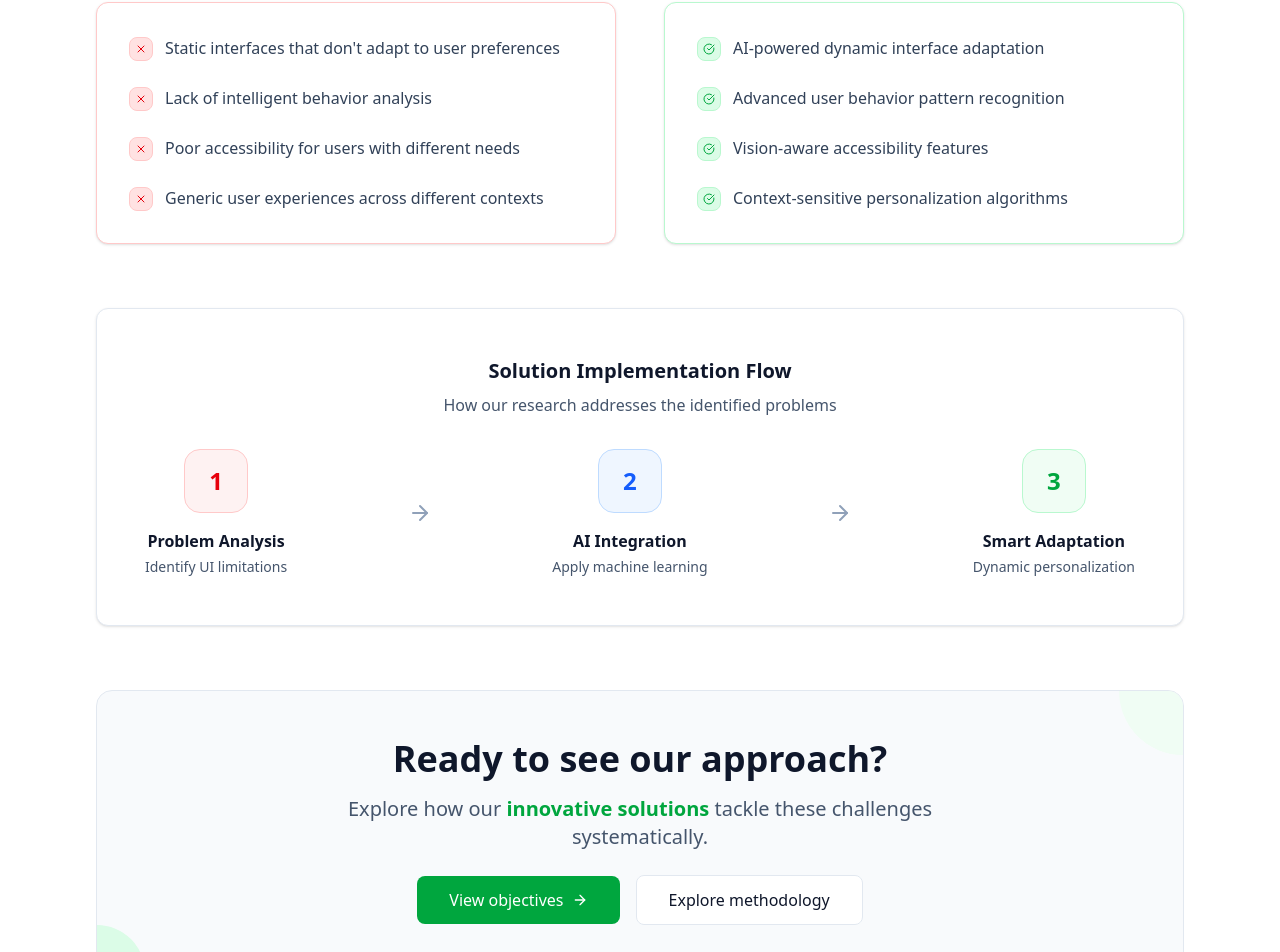
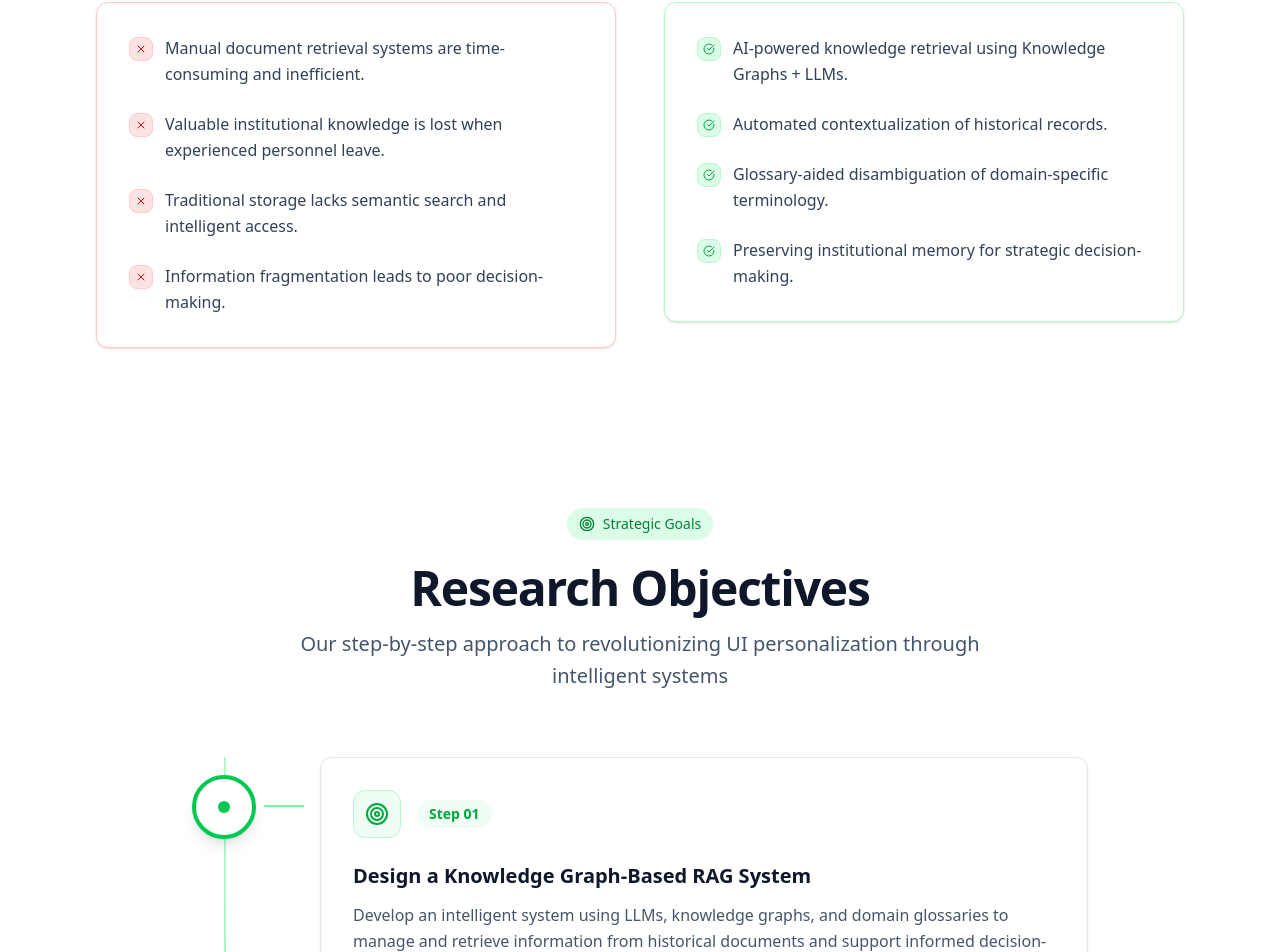
Before and after one commit to foverokavindz/your-ai-website, a React (Vite) app: page / in a window 1280 px wide. Shown: the part 6231-7183 px from the top of the page. Built offline with nearby package versions, Linux system fonts and the light colour scheme.

Commit message:
feat: Revise Methodology and ResearchProblem components with updated key features and enhanced descriptions for improved clarity and focus on knowledge retrieval

```diff
--- a/src/components/sections/Methodology.jsx
+++ b/src/components/sections/Methodology.jsx
@@ -20,46 +20,56 @@ const Methodology = () => {
   });
 
   const keyFeatures = [
-    'Data-driven insights',
-    'Machine learning algorithms',
-    'Real-time adaptation',
-    'User behavior analysis',
-    'Performance optimization',
-    'Scientific validation',
+    'Knowledge Graph Integration',
+    'Glossary-Aided Responses',
+    'Semantic Context Retrieval',
+    'Large Language Models',
+    'Automated Processing',
+    'Domain-Specific Accuracy',
   ];
 
   const steps = [
     {
       icon: Database,
-      title: 'Data Collection & Analysis',
+      title: 'Data Collection and Preprocessing',
       description:
-        'We systematically gather and analyze user interaction patterns, behavioral data, and interface performance metrics to understand how users interact with different UI elements.',
+        'This step involves gathering and preparing historical documents through a document management portal, using PyMuPDF to extract clean text from PDFs and chunking for efficient processing.',
+      highlights: ['Document upload', 'Text extraction', 'Preprocessing'],
+    },
+    {
+      icon: Database,
+      title: 'Knowledge Graph Creation',
+      description:
+        'A pipeline constructs a semantically rich knowledge graph using LangChain’s LLMGraphTransformer to extract entities and relationships, stored in a Neo4j graph database with automated techniques.',
       highlights: [
-        'User tracking',
-        'Behavioral patterns',
-        'Performance metrics',
+        'Automated extraction',
+        'Entity-relationship mapping',
+        'Neo4j storage',
       ],
     },
     {
       icon: Brain,
-      title: 'Machine Learning Processing',
+      title: 'Graph-based Context Retrieval',
       description:
-        'Advanced ML algorithms process the collected data to identify patterns, predict user preferences, and create personalized adaptation rules for each individual user.',
-      highlights: [
-        'Pattern recognition',
-        'Predictive modeling',
-        'Personalization rules',
-      ],
+        'User queries are processed to extract key entities, with a Graph Retriever using graph traversal to retrieve related nodes and relationships, combined with glossary definitions for context.',
+      highlights: ['Semantic search', 'Graph traversal', 'Context integration'],
     },
     {
       icon: Code,
-      title: 'System Implementation',
+      title: 'Integration with LLM and Glossary',
       description:
-        'The adaptive interface system is deployed with real-time personalization capabilities, continuously learning and improving based on ongoing user interactions.',
+        'Integrates LLMs (Llama 3.1, Gemma 3) for triple extraction and response generation, enhanced by a user-managed glossary with fuzzy matching to improve domain-specific interpretive accuracy.',
+      highlights: ['LLM processing', 'Glossary enhancement', 'Fuzzy matching'],
+    },
+    {
+      icon: Code,
+      title: 'Answer Generation and Delivery',
+      description:
+        'Generates context-aware responses via prompt engineering with LLMs, delivering them through a React.js-based frontend interface for a user-friendly experience.',
       highlights: [
-        'Real-time adaptation',
-        'Continuous learning',
-        'System optimization',
+        'Prompt engineering',
+        'Context-aware responses',
+        'Frontend delivery',
       ],
     },
   ];
@@ -85,8 +95,9 @@ const Methodology = () => {
                 Our Methodology
               </h2>
               <p className="text-xl text-slate-600 max-w-3xl mx-auto leading-relaxed">
-                A comprehensive approach combining data science, machine
-                learning, and user experience design
+                A comprehensive approach combining knowledge graphs, large
+                language models, and glossary integration for domain-specific
+                information retrieval
               </p>
             </div>
 
@@ -218,7 +229,7 @@ const Methodology = () => {
                   <span className="text-green-600 font-semibold">
                     breakthrough innovations
                   </span>{' '}
-                  in UI personalization.
+                  in domain-specific information retrieval.
                 </p>
               </div>
 
--- a/src/components/sections/ResearchProblem.jsx
+++ b/src/components/sections/ResearchProblem.jsx
@@ -19,17 +19,17 @@ const ResearchProblem = () => {
   });
 
   const problems = [
-    "Static interfaces that don't adapt to user preferences",
-    'Lack of intelligent behavior analysis',
-    'Poor accessibility for users with different needs',
-    'Generic user experiences across different contexts',
+    'Manual document retrieval systems are time-consuming and inefficient.',
+    'Valuable institutional knowledge is lost when experienced personnel leave.',
+    'Traditional storage lacks semantic search and intelligent access.',
+    'Information fragmentation leads to poor decision-making.',
   ];
 
   const solutions = [
-    'AI-powered dynamic interface adaptation',
-    'Advanced user behavior pattern recognition',
-    'Vision-aware accessibility features',
-    'Context-sensitive personalization algorithms',
+    'AI-powered knowledge retrieval using Knowledge Graphs + LLMs.',
+    'Automated contextualization of historical records.',
+    'Glossary-aided disambiguation of domain-specific terminology.',
+    'Preserving institutional memory for strategic decision-making.',
   ];
 
   return (
@@ -50,11 +50,11 @@ const ResearchProblem = () => {
             </div>
             <div className="space-y-4">
               <h2 className="text-4xl md:text-5xl font-bold text-slate-900 tracking-tight">
-                Research Challenge
+                Research Problem
               </h2>
               <p className="text-xl text-slate-600 max-w-3xl mx-auto leading-relaxed">
-                Identifying key problems in current UI systems and proposing
-                innovative solutions
+                Identifying challenges in managing historical data and proposing
+                intelligent retrieval solutions.
               </p>
             </div>
           </div>
@@ -136,114 +136,6 @@ const ResearchProblem = () => {
               </Card>
             </motion.div>
           </div>
-
-          {/* Solution Flow Diagram */}
-          <motion.div
-            initial={{ opacity: 0, y: 30 }}
-            animate={inView ? { opacity: 1, y: 0 } : {}}
-            transition={{ duration: 0.8, delay: 0.6 }}
-            className="relative"
-          >
-            <Card className="p-8 md:p-12 bg-slate-50 border border-slate-200">
-              <div className="text-center mb-8">
-                <h4 className="text-xl font-bold text-slate-900 mb-2">
-                  Solution Implementation Flow
-                </h4>
-                <p className="text-slate-600">
-                  How our research addresses the identified problems
-                </p>
-              </div>
-
-              <div className="flex flex-col md:flex-row items-center justify-between gap-8">
-                {[
-                  {
-                    title: 'Problem Analysis',
-                    desc: 'Identify UI limitations',
-                    color: 'red',
-                  },
-                  {
-                    title: 'AI Integration',
-                    desc: 'Apply machine learning',
-                    color: 'blue',
-                  },
-                  {
-                    title: 'Smart Adaptation',
-                    desc: 'Dynamic personalization',
-                    color: 'green',
-                  },
-                ].map((step, index) => (
-                  <React.Fragment key={index}>
-                    <div className="flex flex-col items-center text-center">
-                      <div
-                        className={`w-16 h-16 rounded-2xl flex items-center justify-center mb-4 ${
-                          step.color === 'red'
-                            ? 'bg-red-50 border border-red-200'
-                            : step.color === 'blue'
-                            ? 'bg-blue-50 border border-blue-200'
-                            : 'bg-green-50 border border-green-200'
-                        }`}
-                      >
-                        <span
-                          className={`text-2xl font-bold ${
-                            step.color === 'red'
-                              ? 'text-red-600'
-                              : step.color === 'blue'
-                              ? 'text-blue-600'
-                              : 'text-green-600'
-                          }`}
-                        >
-                          {index + 1}
-                        </span>
-                      </div>
-                      <h5 className="font-semibold text-slate-900 mb-1">
-                        {step.title}
-                      </h5>
-                      <p className="text-sm text-slate-600">{step.desc}</p>
-                    </div>
-                    {index < 2 && (
-                      <ArrowRight className="w-6 h-6 text-slate-400 hidden md:block" />
-                    )}
-                  </React.Fragment>
-                ))}
-              </div>
-            </Card>
-          </motion.div>
-
-          {/* Bottom CTA */}
-          <motion.div
-            initial={{ opacity: 0, y: 30 }}
-            animate={inView ? { opacity: 1, y: 0 } : {}}
-            transition={{ duration: 0.8, delay: 0.8 }}
-            className="bg-slate-50 rounded-2xl border border-slate-200 p-8 md:p-12 text-center relative overflow-hidden"
-          >
-            <div className="absolute top-0 right-0 w-32 h-32 bg-green-50 rounded-full -translate-y-16 translate-x-16"></div>
-            <div className="absolute bottom-0 left-0 w-24 h-24 bg-green-100 rounded-full translate-y-12 -translate-x-12"></div>
-
-            <div className="relative z-10 space-y-6">
-              <div className="space-y-4">
-                <h3 className="text-3xl md:text-4xl font-bold text-slate-900">
-                  Ready to see our approach?
-                </h3>
-                <p className="text-xl text-slate-600 max-w-2xl mx-auto">
-                  Explore how our{' '}
-                  <span className="text-green-600 font-semibold">
-                    innovative solutions
-                  </span>{' '}
-                  tackle these challenges systematically.
-                </p>
-              </div>
-
-              <div className="flex flex-col sm:flex-row items-center justify-center gap-4">
-                <button className="inline-flex items-center gap-2 bg-green-600 text-white px-8 py-3 rounded-lg font-medium hover:bg-green-700 transition-colors">
-                  View objectives
-                  <ArrowRight className="w-4 h-4" />
-                </button>
-                <button className="inline-flex items-center gap-2 bg-white text-slate-900 px-8 py-3 rounded-lg font-medium border border-slate-200 hover:bg-slate-50 transition-colors">
-                  Explore methodology
-                </button>
-              </div>
-            </div>
-          </motion.div>
         </motion.div>
       </Container>
     </Section>
```
